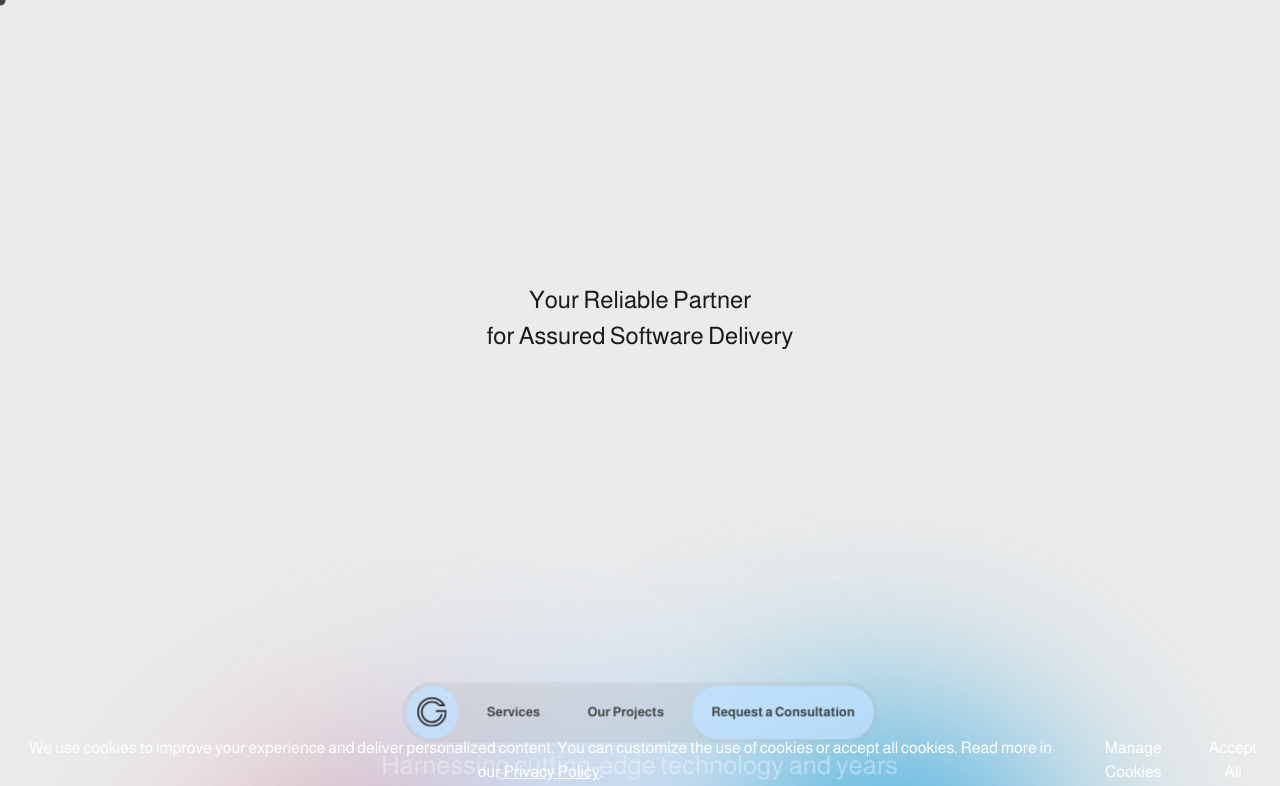
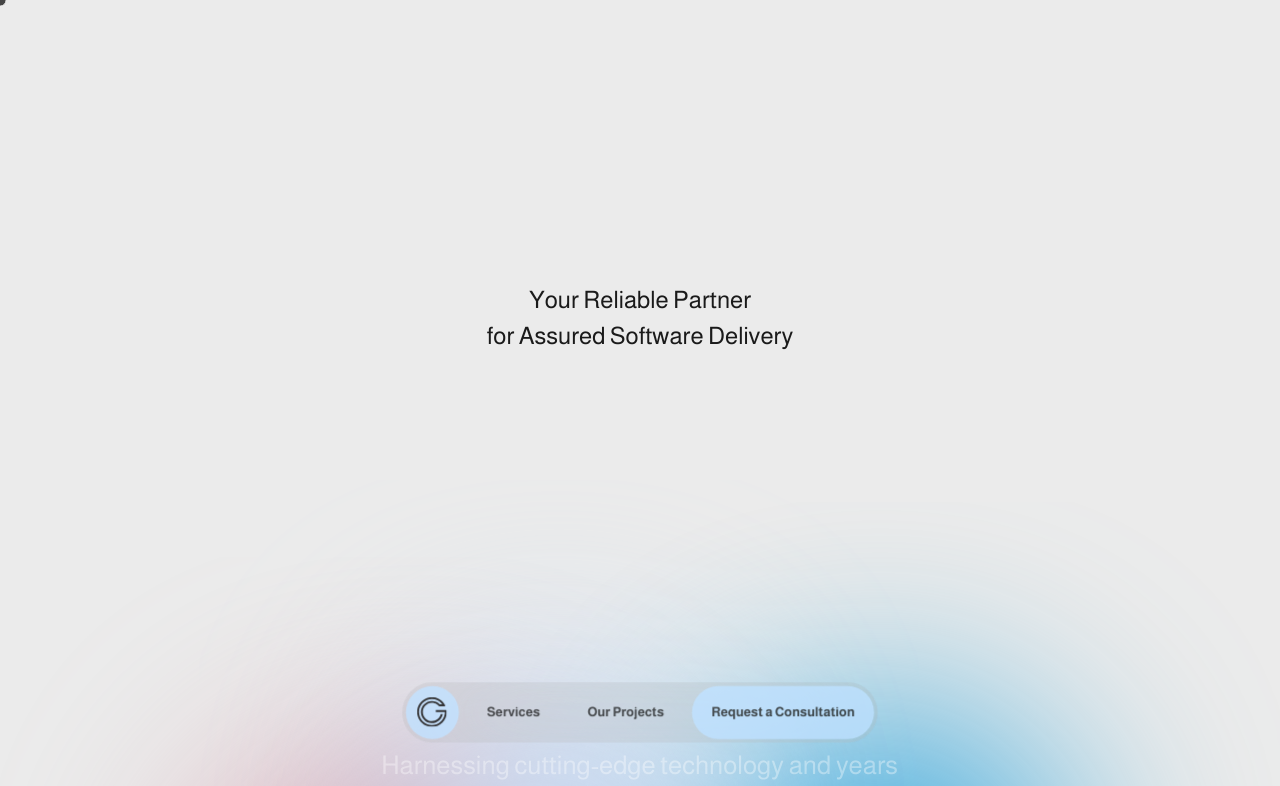
Before and after one commit to gecraft-com/gecraft-website, a React (Vite) app: page / in a window 1280 px wide. Shown: the top 786 px of the page. Built offline with nearby package versions, Linux system fonts and the light colour scheme; what @nextui-org/react would draw is missing.

Commit message:
abort commit

```diff
--- a/package.json
+++ b/package.json
@@ -14,7 +14,6 @@
     "@reduxjs/toolkit": "^2.3.0",
     "axios": "^1.7.7",
     "framer-motion": "^11.5.4",
-    "js-cookie": "^3.0.5",
     "react": "^18.3.1",
     "react-dom": "^18.3.1",
     "react-modal": "^3.16.1",
--- a/src/App.jsx
+++ b/src/App.jsx
@@ -1,5 +1,4 @@
 import ContactUs from './components/ContactUs'
-import CookiesBanner from './components/CookiesBanner'
 import Cursor from './components/Cursor'
 import Header from './components/Header'
 import Services from './components/Services'
@@ -13,7 +12,6 @@ function App() {
       <Work />
       <ContactUs />
       {window.innerWidth > 1024 ? <Cursor /> : null}
-      <CookiesBanner />
     </>
   )
 }
--- a/src/components/CookiesBanner.jsx
+++ /dev/null
@@ -1,59 +0,0 @@
-'use client'
-
-import { useEffect, useState } from 'react'
-
-import Cookies from 'js-cookie'
-
-import CookiesModal from './CookiesModal'
-
-function CookiesBanner() {
-  const [showBanner, setShowBanner] = useState(false)
-
-  const handleAcceptAll = () => {
-    Cookies.set(
-      'userConsent',
-      JSON.stringify({
-        analytics: true,
-        ads: true,
-        functional: true,
-      }),
-      { expires: 365 }
-    )
-    setShowBanner(false)
-  }
-
-  useEffect(() => {
-    const consent = Cookies.get('userConsent')
-    if (!consent) {
-      setShowBanner(true)
-    }
-  }, [])
-  return (
-    <>
-      {showBanner && (
-        <div className="bg-secondary-600/90 fixed bottom-0 left-0 right-0 z-40 p-4 text-white">
-          <div className="container mx-auto flex flex-col items-center justify-between gap-4 md:flex-row">
-            <p className="text-small">
-              We use cookies to improve your experience and deliver personalized content.
-              You can customize the use of cookies or accept all cookies. Read more in our{' '}
-              <a href="/pages/privacy" className="underline">
-                Privacy Policy
-              </a>
-              .
-            </p>
-            <div className="mt-3 flex gap-4 md:mt-0">
-              <CookiesModal handleAfterClick={() => setShowBanner(false)}>
-                <button color="secondary">Manage Cookies</button>
-              </CookiesModal>
-              <button color="primary" onClick={handleAcceptAll}>
-                Accept All
-              </button>
-            </div>
-          </div>
-        </div>
-      )}
-    </>
-  )
-}
-
-export default CookiesBanner
--- a/src/components/CookiesModal.jsx
+++ /dev/null
@@ -1,120 +0,0 @@
-'use client'
-
-import React, { useState } from 'react'
-
-// import { Switch } from '@nextui-org/react'
-import Cookies from 'js-cookie'
-
-import ModalWindow from './ModalWindow'
-
-function CookiesModal({ handleAfterClick, children }) {
-  const [modal, setModal] = useState(false)
-  const [analytics, setAnalytics] = useState(() => {
-    const consent = Cookies.get('userConsent')
-    if (consent) {
-      return JSON.parse(consent).analytics
-    }
-    return true
-  })
-  const [ads, setAds] = useState(() => {
-    const consent = Cookies.get('userConsent')
-    if (consent) {
-      return JSON.parse(consent).ads
-    }
-    return true
-  })
-
-  const handleCustomize = (consent) => {
-    Cookies.set('userConsent', JSON.stringify(consent), { expires: 365 })
-    hideBanner()
-    if (typeof handleAfterClick === 'function') {
-      handleAfterClick()
-    }
-  }
-
-  const hideBanner = () => {
-    setModal(false)
-  }
-
-  const childrenWithClick = React.Children.map(children, (child) => {
-    if (React.isValidElement(child)) {
-      return React.cloneElement(child, { onClick: () => setModal(true) })
-    }
-    return child
-  })
-
-  const acceptAllHandler = () => {
-    setAnalytics(true)
-    setAds(true)
-    handleCustomize({
-      analytics: true,
-      ads: true,
-      functional: true,
-    })
-    if (typeof handleAfterClick === 'function') {
-      handleAfterClick()
-    }
-  }
-
-  const savePreferenceHandler = () => {
-    handleCustomize({
-      functional: true,
-      analytics,
-      ads,
-    })
-    if (typeof handleAfterClick === 'function') {
-      handleAfterClick()
-    }
-  }
-
-  return (
-    <>
-      {childrenWithClick}
-      {modal && (
-        <ModalWindow modalIsOpen={modal} onCloseModal={hideBanner}>
-          <div className="rounded-xlarge bg-background text-semixlarge text-secondary p-10 font-medium">
-            <p className="mb-8 font-semibold">Manage Cookies</p>
-            <div className="text-medium mb-5 flex items-center justify-between gap-4">
-              <p>Essential Cookies</p>
-              <p className="text-small mr-5">Always On</p>
-            </div>
-
-            <div className="text-medium mb-5 flex items-center justify-between gap-4">
-              <p>Analytics Cookies</p>
-              {/* <Switch
-                isSelected={analytics}
-                onChange={() => {
-                  setAnalytics((prev) => !prev)
-                }}
-                classNames={{
-                  wrapper: 'mr-5',
-                }}
-              /> */}
-            </div>
-
-            <div className="text-medium mb-5 flex items-center justify-between gap-4">
-              <p>Advertising Cookies</p>
-              {/* <Switch
-                isSelected={ads}
-                onChange={() => {
-                  setAds((prev) => !prev)
-                }}
-                classNames={{
-                  wrapper: 'mr-5',
-                }}
-              /> */}
-            </div>
-            <div className="mt-12 flex flex-col justify-center gap-6 md:flex-row">
-              <button color="secondary" onClick={savePreferenceHandler}>
-                Save Preferences
-              </button>
-              <button onClick={acceptAllHandler}>Accept All Cookies</button>
-            </div>
-          </div>
-        </ModalWindow>
-      )}
-    </>
-  )
-}
-
-export default CookiesModal
--- a/src/components/ModalWindow.jsx
+++ b/src/components/ModalWindow.jsx
@@ -84,7 +84,7 @@ ModalWindow.propTypes = {
   onCloseModal: PropTypes.func.isRequired,
   children: PropTypes.oneOfType([PropTypes.arrayOf(PropTypes.node), PropTypes.node])
     .isRequired,
-  label: PropTypes.string,
+  label: PropTypes.string.isRequired,
 }
 
 export default ModalWindow
```
Also changed, not shown: 1 other file (tests, documents, lock files or other folders).
